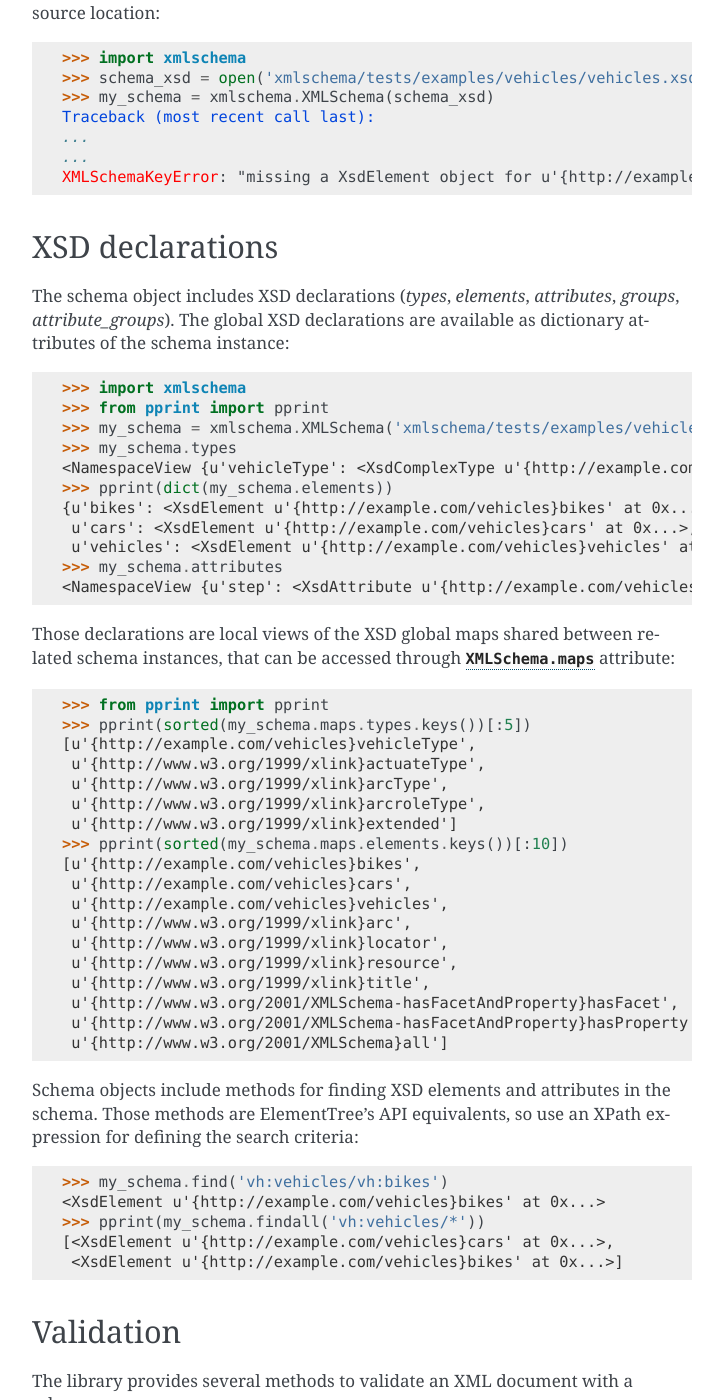
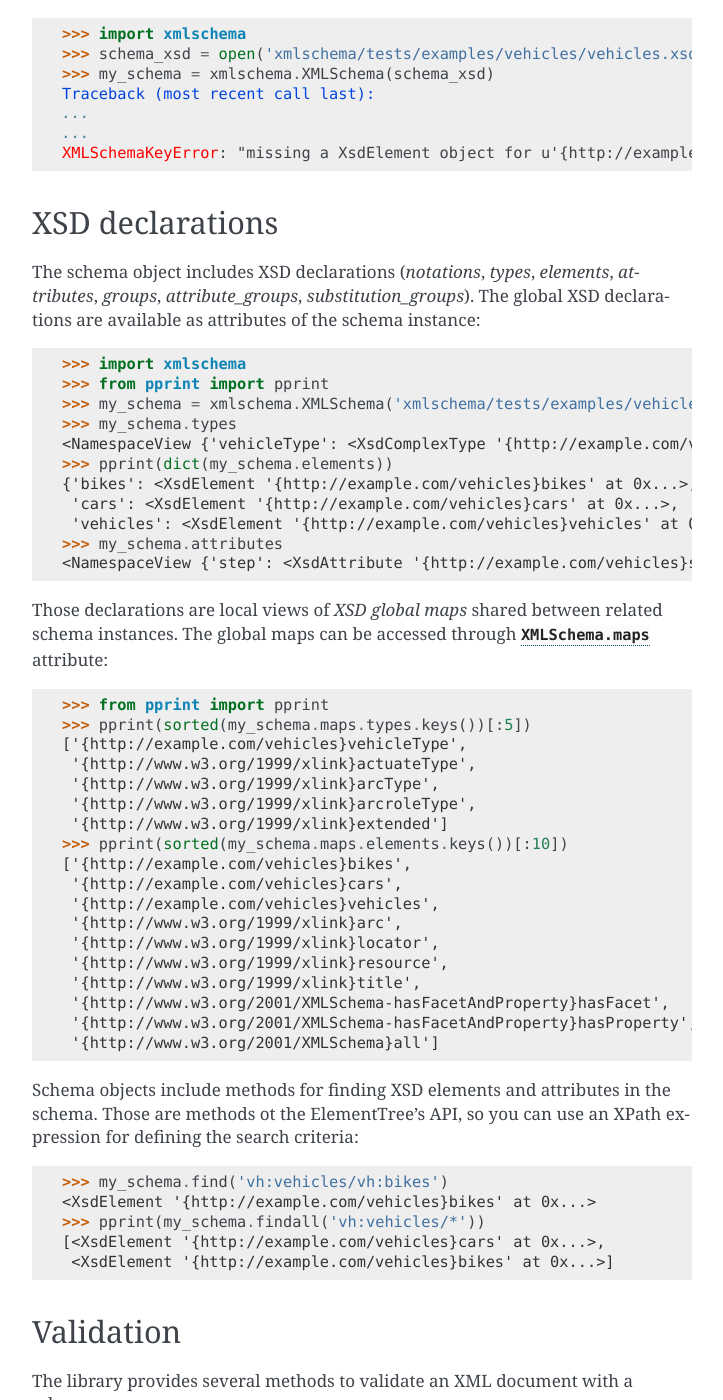
Before and after one commit to sissaschool/xmlschema, a Sphinx documentation site: the page built from doc/usage.rst, in a window 1280 px wide and 1400 px high, scrolled down 836 px. Shown: the whole window, without its empty margins (388-1111 px from the left). Built offline with Sphinx 7.4.7, drawn with Linux system fonts in a browser that asks for light colours; some of the changed text lies outside the part shown.

Commit message:
Improved tests and bugfix:
  - Rewritten test scripts to use unitest standard interface
  - Added a SchemaObserver class for impoving schema inspection
  - Fixed a bug in component iter_errors() method
  - Added validators and tests for date and time XSD builtins
  - Documentation examples updated with Python 3

```diff
--- a/doc/intro.rst
+++ b/doc/intro.rst
@@ -21,8 +21,6 @@ Features
 
 The xmlschema library includes the following features:
 
-The xmlschema library includes the following features:
-
 * Building of XML schema objects from XSD files
 * Validation of XML instances with XSD schemas
 * Decoding of XML data into Python data structures
--- a/doc/notes.rst
+++ b/doc/notes.rst
@@ -15,6 +15,6 @@ for source code and for an issue tracker.
 Roadmap
 -------
 
-* Full XSD 1.0 support
+* Full XSD 1.0 support (almost done)
 * Validated XML data encoding
 * XSD 1.1
--- a/doc/usage.rst
+++ b/doc/usage.rst
@@ -68,9 +68,9 @@ because the package cannot knows anything about the schema's source location:
 XSD declarations
 ----------------
 
-The schema object includes XSD declarations (*types*, *elements*, *attributes*,
-*groups*, *attribute_groups*). The global XSD declarations are available as
-dictionary attributes of the schema instance:
+The schema object includes XSD declarations (*notations*, *types*, *elements*, *attributes*,
+*groups*, *attribute_groups*, *substitution_groups*). The global XSD declarations are available as
+attributes of the schema instance:
 
 .. doctest::
 
@@ -78,49 +78,49 @@ dictionary attributes of the schema instance:
     >>> from pprint import pprint
     >>> my_schema = xmlschema.XMLSchema('xmlschema/tests/examples/vehicles/vehicles.xsd')
     >>> my_schema.types
-    <NamespaceView {u'vehicleType': <XsdComplexType u'{http://example.com/vehicles}vehicleType' at 0x...>} at 0x...>
+    <NamespaceView {'vehicleType': <XsdComplexType '{http://example.com/vehicles}vehicleType' at 0x...>} at 0x...>
     >>> pprint(dict(my_schema.elements))
-    {u'bikes': <XsdElement u'{http://example.com/vehicles}bikes' at 0x...>,
-     u'cars': <XsdElement u'{http://example.com/vehicles}cars' at 0x...>,
-     u'vehicles': <XsdElement u'{http://example.com/vehicles}vehicles' at 0x...>}
+    {'bikes': <XsdElement '{http://example.com/vehicles}bikes' at 0x...>,
+     'cars': <XsdElement '{http://example.com/vehicles}cars' at 0x...>,
+     'vehicles': <XsdElement '{http://example.com/vehicles}vehicles' at 0x...>}
     >>> my_schema.attributes
-    <NamespaceView {u'step': <XsdAttribute u'{http://example.com/vehicles}step' at 0x...
+    <NamespaceView {'step': <XsdAttribute '{http://example.com/vehicles}step' at 0x...
 
-Those declarations are local views of the XSD global maps shared between related
-schema instances, that can be accessed through :attr:`XMLSchema.maps` attribute:
+Those declarations are local views of *XSD global maps* shared between related schema instances.
+The global maps can be accessed through :attr:`XMLSchema.maps` attribute:
 
 .. doctest::
 
     >>> from pprint import pprint
     >>> pprint(sorted(my_schema.maps.types.keys())[:5])
-    [u'{http://example.com/vehicles}vehicleType',
-     u'{http://www.w3.org/1999/xlink}actuateType',
-     u'{http://www.w3.org/1999/xlink}arcType',
-     u'{http://www.w3.org/1999/xlink}arcroleType',
-     u'{http://www.w3.org/1999/xlink}extended']
+    ['{http://example.com/vehicles}vehicleType',
+     '{http://www.w3.org/1999/xlink}actuateType',
+     '{http://www.w3.org/1999/xlink}arcType',
+     '{http://www.w3.org/1999/xlink}arcroleType',
+     '{http://www.w3.org/1999/xlink}extended']
     >>> pprint(sorted(my_schema.maps.elements.keys())[:10])
-    [u'{http://example.com/vehicles}bikes',
-     u'{http://example.com/vehicles}cars',
-     u'{http://example.com/vehicles}vehicles',
-     u'{http://www.w3.org/1999/xlink}arc',
-     u'{http://www.w3.org/1999/xlink}locator',
-     u'{http://www.w3.org/1999/xlink}resource',
-     u'{http://www.w3.org/1999/xlink}title',
-     u'{http://www.w3.org/2001/XMLSchema-hasFacetAndProperty}hasFacet',
-     u'{http://www.w3.org/2001/XMLSchema-hasFacetAndProperty}hasProperty',
-     u'{http://www.w3.org/2001/XMLSchema}all']
+    ['{http://example.com/vehicles}bikes',
+     '{http://example.com/vehicles}cars',
+     '{http://example.com/vehicles}vehicles',
+     '{http://www.w3.org/1999/xlink}arc',
+     '{http://www.w3.org/1999/xlink}locator',
+     '{http://www.w3.org/1999/xlink}resource',
+     '{http://www.w3.org/1999/xlink}title',
+     '{http://www.w3.org/2001/XMLSchema-hasFacetAndProperty}hasFacet',
+     '{http://www.w3.org/2001/XMLSchema-hasFacetAndProperty}hasProperty',
+     '{http://www.w3.org/2001/XMLSchema}all']
 
 Schema objects include methods for finding XSD elements and attributes in the schema.
-Those methods are ElementTree's API equivalents, so use an XPath expression for
+Those are methods ot the ElementTree's API, so you can use an XPath expression for
 defining the search criteria:
 
 .. doctest::
 
     >>> my_schema.find('vh:vehicles/vh:bikes')
-    <XsdElement u'{http://example.com/vehicles}bikes' at 0x...>
+    <XsdElement '{http://example.com/vehicles}bikes' at 0x...>
     >>> pprint(my_schema.findall('vh:vehicles/*'))
-    [<XsdElement u'{http://example.com/vehicles}cars' at 0x...>,
-     <XsdElement u'{http://example.com/vehicles}bikes' at 0x...>]
+    [<XsdElement '{http://example.com/vehicles}cars' at 0x...>,
+     <XsdElement '{http://example.com/vehicles}bikes' at 0x...>]
 
 
 Validation
@@ -219,17 +219,14 @@ Those methods can be used to decode the correspondents parts of the XML document
     >>> xs = xmlschema.XMLSchema('xmlschema/tests/examples/vehicles/vehicles.xsd')
     >>> xt = ElementTree.parse('xmlschema/tests/examples/vehicles/vehicles.xml')
     >>> pprint(xs.elements['cars'].decode(xt.getroot()[0]))
-    {'{http://example.com/vehicles}car': [{u'@make': u'Porsche',
-                                           u'@model': u'911'},
-                                          {u'@make': u'Porsche',
-                                           u'@model': u'911'}]}
+    {'{http://example.com/vehicles}car': [{'@make': 'Porsche', '@model': '911'},
+                                          {'@make': 'Porsche', '@model': '911'}]}
     >>> pprint(xs.elements['cars'].decode(xt.getroot()[1]))
     None
     >>> pprint(xs.elements['bikes'].decode(xt.getroot()[1]))
-    {'{http://example.com/vehicles}bike': [{u'@make': u'Harley-Davidson',
-                                            u'@model': u'WL'},
-                                           {u'@make': u'Yamaha',
-                                            u'@model': u'XS650'}]}
+    {'{http://example.com/vehicles}bike': [{'@make': 'Harley-Davidson',
+                                            '@model': 'WL'},
+                                           {'@make': 'Yamaha', '@model': 'XS650'}]}
 
 You can also decode the entire XML document to a nested dictionary:
 
@@ -239,11 +236,11 @@ You can also decode the entire XML document to a nested dictionary:
     >>> from pprint import pprint
     >>> xs = xmlschema.XMLSchema('xmlschema/tests/examples/vehicles/vehicles.xsd')
     >>> pprint(xs.to_dict('xmlschema/tests/examples/vehicles/vehicles.xml'))
-    {u'@xsi:schemaLocation': 'http://example.com/vehicles vehicles.xsd',
-     u'vh:bikes': {u'vh:bike': [{u'@make': u'Harley-Davidson', u'@model': u'WL'},
-                                {u'@make': u'Yamaha', u'@model': u'XS650'}]},
-     u'vh:cars': {u'vh:car': [{u'@make': u'Porsche', u'@model': u'911'},
-                              {u'@make': u'Porsche', u'@model': u'911'}]}}
+    {'@xsi:schemaLocation': 'http://example.com/vehicles vehicles.xsd',
+     'vh:bikes': {'vh:bike': [{'@make': 'Harley-Davidson', '@model': 'WL'},
+                              {'@make': 'Yamaha', '@model': 'XS650'}]},
+     'vh:cars': {'vh:car': [{'@make': 'Porsche', '@model': '911'},
+                            {'@make': 'Porsche', '@model': '911'}]}}
 
 The decoded values coincide with the datatypes declared in the XSD schema:
 
@@ -283,8 +280,8 @@ expression using in the *path* argument.
 
     >>> xs = xmlschema.XMLSchema('xmlschema/tests/examples/vehicles/vehicles.xsd')
     >>> pprint(xs.to_dict('xmlschema/tests/examples/vehicles/vehicles.xml', './vh:vehicles/vh:bikes'))
-    {u'vh:bike': [{u'@make': u'Harley-Davidson', u'@model': u'WL'},
-                  {u'@make': u'Yamaha', u'@model': u'XS650'}]}
+    {'vh:bike': [{'@make': 'Harley-Davidson', '@model': 'WL'},
+                 {'@make': 'Yamaha', '@model': 'XS650'}]}
 
 .. note::
 
@@ -308,7 +305,7 @@ Validation and decode API works also with XML data loaded in ElementTree structu
     >>> xs.is_valid(xt)
     True
     >>> pprint(xs.to_dict(xt, process_namespaces=False), depth=2)
-    {u'@{http://www.w3.org/2001/XMLSchema-instance}schemaLocation': 'http://...',
+    {'@{http://www.w3.org/2001/XMLSchema-instance}schemaLocation': 'http://...',
      '{http://example.com/vehicles}bikes': {'{http://example.com/vehicles}bike': [...]},
      '{http://example.com/vehicles}cars': {'{http://example.com/vehicles}car': [...]}}
 
@@ -317,11 +314,11 @@ have to provide a map to convert URIs to prefixes:
 
     >>> namespaces = {'xsi': 'http://www.w3.org/2001/XMLSchema-instance', 'vh': 'http://example.com/vehicles'}
     >>> pprint(xs.to_dict(xt, namespaces=namespaces))
-    {u'@xsi:schemaLocation': 'http://example.com/vehicles vehicles.xsd',
-     u'vh:bikes': {u'vh:bike': [{u'@make': u'Harley-Davidson', u'@model': u'WL'},
-                                {u'@make': u'Yamaha', u'@model': u'XS650'}]},
-     u'vh:cars': {u'vh:car': [{u'@make': u'Porsche', u'@model': u'911'},
-                              {u'@make': u'Porsche', u'@model': u'911'}]}}
+    {'@xsi:schemaLocation': 'http://example.com/vehicles vehicles.xsd',
+     'vh:bikes': {'vh:bike': [{'@make': 'Harley-Davidson', '@model': 'WL'},
+                              {'@make': 'Yamaha', '@model': 'XS650'}]},
+     'vh:cars': {'vh:car': [{'@make': 'Porsche', '@model': '911'},
+                            {'@make': 'Porsche', '@model': '911'}]}}
 
 You can also convert XML data using the lxml_ library, that works better because
 namespace information is associated within each node of the trees:
@@ -336,17 +333,17 @@ namespace information is associated within each node of the trees:
     >>> xs.is_valid(xt)
     True
     >>> pprint(xs.to_dict(xt))
-    {u'@xsi:schemaLocation': 'http://example.com/vehicles vehicles.xsd',
-     u'vh:bikes': {u'vh:bike': [{u'@make': u'Harley-Davidson', u'@model': u'WL'},
-                                {u'@make': u'Yamaha', u'@model': u'XS650'}]},
-     u'vh:cars': {u'vh:car': [{u'@make': u'Porsche', u'@model': u'911'},
-                              {u'@make': u'Porsche', u'@model': u'911'}]}}
+    {'@xsi:schemaLocation': 'http://example.com/vehicles vehicles.xsd',
+     'vh:bikes': {'vh:bike': [{'@make': 'Harley-Davidson', '@model': 'WL'},
+                              {'@make': 'Yamaha', '@model': 'XS650'}]},
+     'vh:cars': {'vh:car': [{'@make': 'Porsche', '@model': '911'},
+                            {'@make': 'Porsche', '@model': '911'}]}}
     >>> pprint(xmlschema.to_dict(xt, 'xmlschema/tests/examples/vehicles/vehicles.xsd'))
-    {u'@xsi:schemaLocation': 'http://example.com/vehicles vehicles.xsd',
-     u'vh:bikes': {u'vh:bike': [{u'@make': u'Harley-Davidson', u'@model': u'WL'},
-                                {u'@make': u'Yamaha', u'@model': u'XS650'}]},
-     u'vh:cars': {u'vh:car': [{u'@make': u'Porsche', u'@model': u'911'},
-                              {u'@make': u'Porsche', u'@model': u'911'}]}}
+    {'@xsi:schemaLocation': 'http://example.com/vehicles vehicles.xsd',
+     'vh:bikes': {'vh:bike': [{'@make': 'Harley-Davidson', '@model': 'WL'},
+                              {'@make': 'Yamaha', '@model': 'XS650'}]},
+     'vh:cars': {'vh:car': [{'@make': 'Porsche', '@model': '911'},
+                            {'@make': 'Porsche', '@model': '911'}]}}
 
 
 Customize the decoded data structure
@@ -361,7 +358,7 @@ The default converter produces a data structure similar to the format produced b
 previous versions of the package. You can customize the conversion process providing
 a converter instance or subclass when you create a schema instance or when you want
 to decode an XML document.
-For instance, for use a Badgerfish convention converter for a schema instance:
+For instance you can use the Badgerfish converter for a schema instance:
 
 .. doctest::
 
```
Also changed, not shown: other parts of doc/usage.rst (+39 -40 lines), doc/testing.rst (+21 -8 lines), 16 other files.
